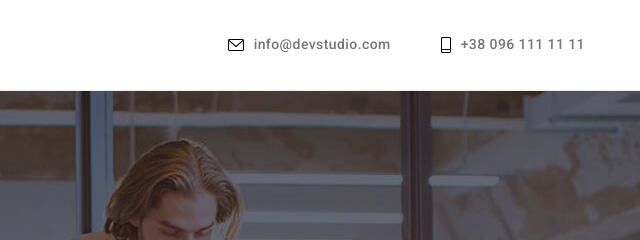
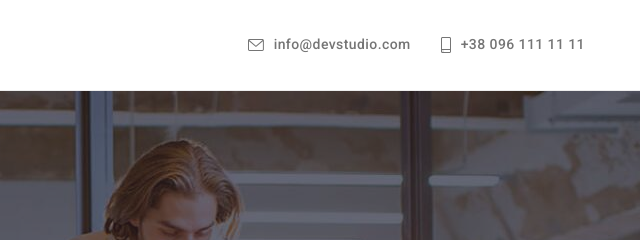
Before and after one commit to DmitriiBit/goit-markup-hw-04, a plain HTML site: page index.html in a window 1280 px wide. Shown: the top 240 px of the page, 640-1280 px from the left. Drawn offline with nearby package versions, Linux system fonts and the light colour scheme.

Commit message:
відкорегував

```diff
--- a/css/stiles.css
+++ b/css/stiles.css
@@ -152,7 +152,7 @@ ul{
 .icon-mail{
     display: flex;
     align-items: center;
-    margin-left: 30px;
+    margin-left: 10px;
 }
 .mail{
 
@@ -162,44 +162,40 @@ ul{
     text-decoration: none;
 
 }
-.icon-mail::before{
-    content: "";
+
+.before-connection{
+    margin: 0;
+}
+
+.mail-logo{
+    display: flex;
+    align-items: center;
+    fill: var(--primary-text-color);
     width: 16px;
     height: 12px;
-    fill: var(--icon-fill-color);
-    margin-right: 10px;
-    display: inline-block;
-    background-image: url(../img/envelope\ \(1\).svg);
-
-
 }
 
+.phone-logo{
+    display: flex;
+    align-items: center;
+    width: 10px;
+    height: 16px;
+    margin-left: 30px;
+    fill: var(--primary-text-color);
+}
+.icon-phone{
+    fill: var(--primary-text-color);
 
+    margin-left: 10px;
+}
 
-.mail:hover::before{
+.phone-logo:hover,
+.mail-logo:hover,
+.phone-logo:focus,
+.mail-logo:focus{
     fill: var(--active-link-color);
 }
 
-.icon-phone{
-    fill: var(--primary-text-color);
-    display: flex;
-    align-items: center;
-    margin-left: 50px;
-}
-
-.icon-phone::before{
-    content: "";
-    width: 10px;
-    height: 16px;
-
-    margin-right: 10px;
-    background-image: url("../img/Vector\ \(1\).svg");
-   fill: var(--primary-text-color);
-
-}
-.icon-phone:hover::before{
-    fill: #2196F3;
-}
 .mail:hover,
 .mail:focus{
     color:var(--active-link-color);
--- a/index.html
+++ b/index.html
@@ -28,10 +28,24 @@
              </ul>
          </nav>
 
-                <ul class="connection">
-                    <li class="icon-mail"><a href="mailto:info@devstudio.com" class="mail ">info@devstudio.com </a></li>
-                    <li class="icon-phone"><a href="tel:+380961111111"  class="phone">+38 096 111 11 11 </a></li>
-                </ul>
+         <ul class="connection">
+          <li class="befor-connection">
+            <a href="" >
+              <svg class="mail-logo" >
+              <use  href="./img/sprite.svg#icon-envelope">
+              </use>
+             </svg></li>
+            </a>
+            <li class="icon-mail"><a href="mailto:info@devstudio.com" class="mail">info@devstudio.com </a></li>
+            <li class="befor-connection">
+              <a href="" >
+                <svg class="phone-logo" >
+                <use  href="./img/sprite.svg#icon-smartphone">
+                </use>
+               </svg></li>
+              </a>
+            <li class="icon-phone"><a href="tel:+380961111111" class="phone">+38 096 111 11 11 </a></li>
+        </ul>
     </div>
 
 
```
Also changed, not shown: portfolio.html (+14 -0 lines).
